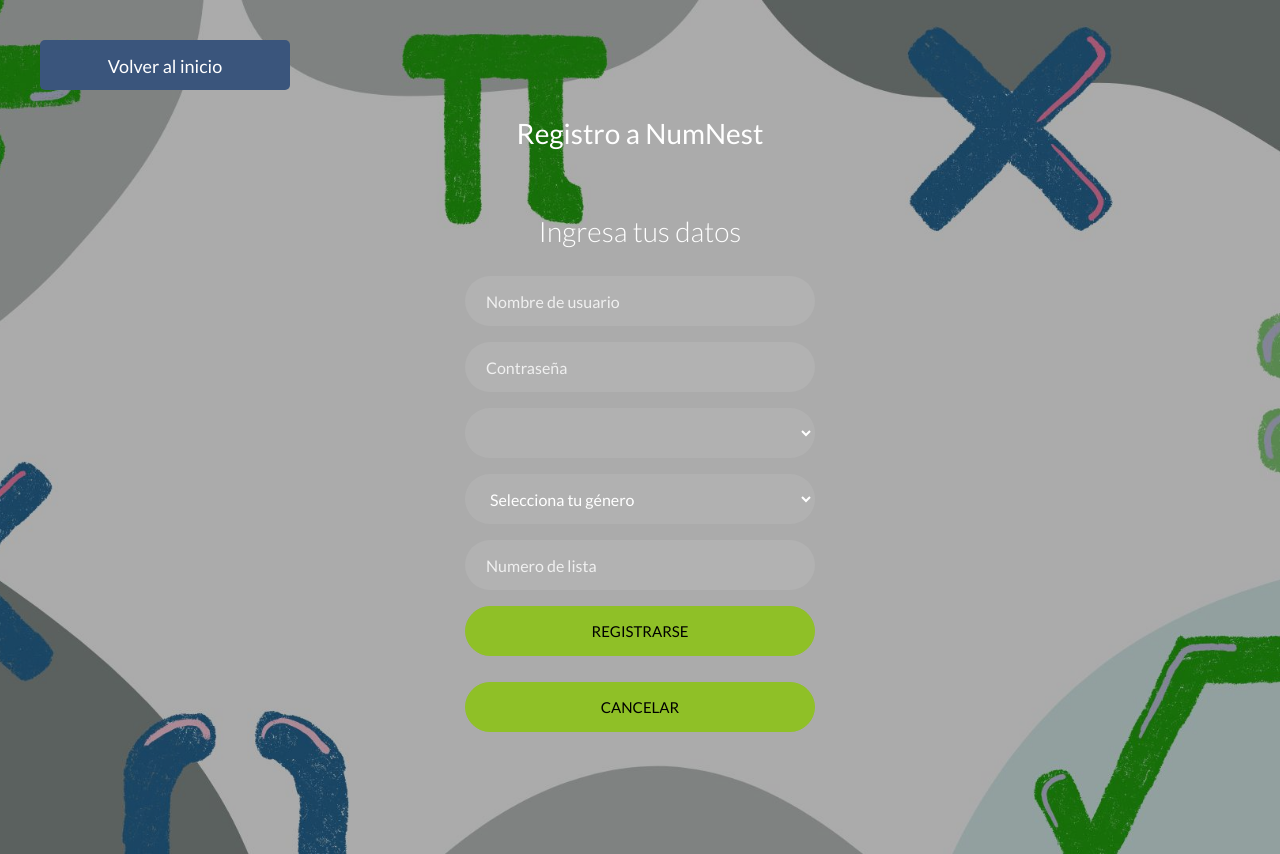
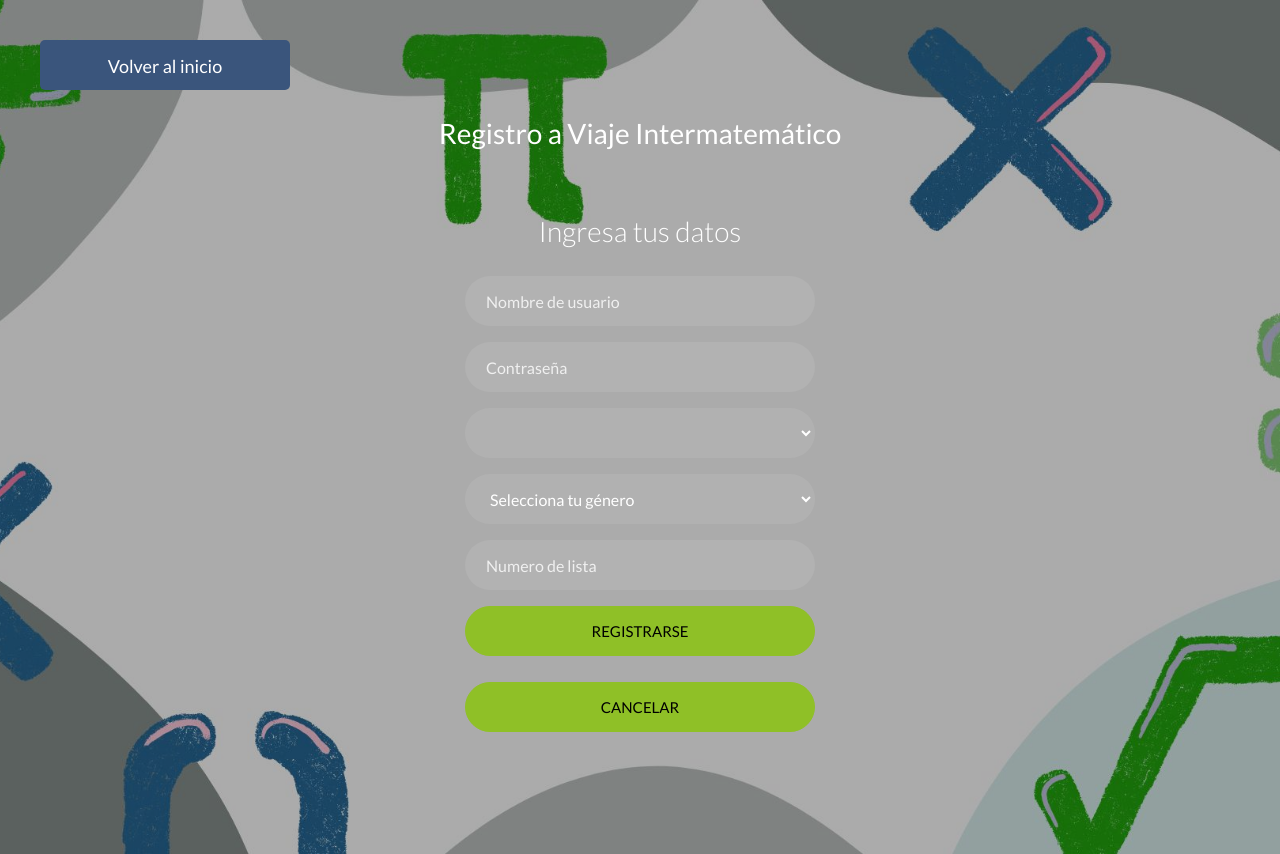
Before and after one commit to RicardoDuranS/NumNest, a plain HTML site: page registro.html in a window 1280 px wide. Drawn offline with nearby package versions, Linux system fonts and the light colour scheme; no server answers.

Commit message:
Update registro.html
Cambio Nombre

```diff
--- a/registro.html
+++ b/registro.html
@@ -1,7 +1,7 @@
 <!DOCTYPE html>
 <html lang="en">
   <head>
-    <title>NumNest-Registro</title>
+    <title>Viaje Intermatemático-Registro</title>
     <meta charset="utf-8" />
     <meta
       name="viewport"
@@ -32,7 +32,7 @@
       <div class="container">
         <div class="row justify-content-center">
           <div class="col-md-6 text-center mb-5">
-            <h2 class="heading-section">Registro a NumNest</h2>
+            <h2 class="heading-section">Registro a Viaje Intermatemático</h2>
           </div>
         </div>
         <div class="row justify-content-center">
```
